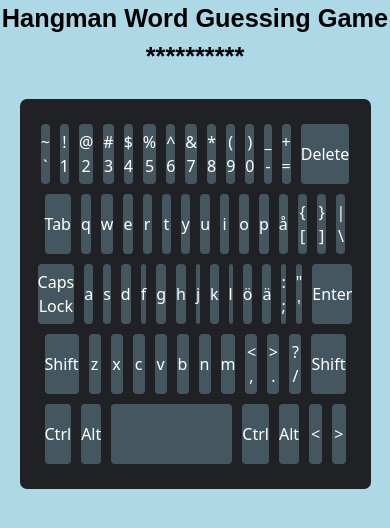
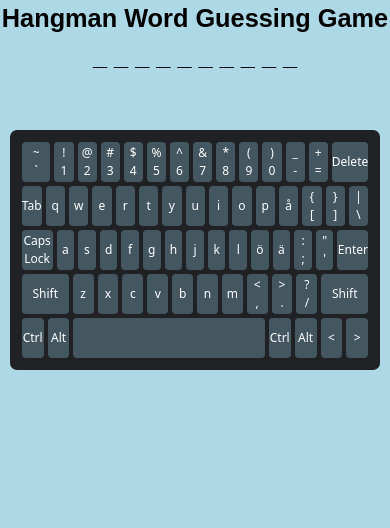
Before and after one commit to terojleinonen/nextjs-hangmangame, a Next.js app: page / in a window 390 px wide. Shown: the top 528 px of the page. Built offline with nearby package versions, Linux system fonts and the light colour scheme.

Commit message:
made app more responsive

```diff
--- a/src/app/Home.css
+++ b/src/app/Home.css
@@ -10,17 +10,18 @@ h1 {
     font-size: 26px;
     border-radius: 5px;
   }
+  .game {
+    display: flex;
+    flex-direction: column;
+    align-items: center;
+    max-width: 1400px;
+    margin: 0 auto;
+  }
   .gamearea {
     display: flex;
     flex-direction: row;
     justify-content: space-between;
-    height: 100vh;
-  }
-  .game {
-    display: flex;
-    flex-direction: column;
-    align-items: center;
-    width: 100%;
+    height: 100%;
   }
   @media screen and (max-width: 1024px) {
     h1 {
@@ -29,7 +30,7 @@ h1 {
     .gamearea {
       flex-direction: column;
       height: 70vh;
-      width: 100%;
+      width: 95vw;
     }
 
   }
--- a/src/app/Keyboard.css
+++ b/src/app/Keyboard.css
@@ -75,3 +75,108 @@
 .row:nth-child(5) .key:nth-child(3){
     width: 550px;
 }
+
+@media screen and (max-width: 1024px) {
+    .key {
+        width: 40px;
+        height: 40px;
+        font-size: 12px;
+    }
+    .row:first-child .key:first-child{
+        width: 60px;
+    }
+    .row:first-child .key:last-child{
+        width: 60px;
+    }
+    .row:nth-child(3) .key:first-child{
+        width: 70px;
+    }
+    .row:nth-child(3) .key:last-child{
+        width: 70px;
+    }
+    .row:nth-child(4) .key:first-child{
+        width: 90px;
+    }
+    .row:nth-child(4) .key:last-child{
+        width: 90px;
+    }
+    .row:nth-child(5) .key:nth-child(3){
+        width: 350px;
+    }
+    .keyboard {
+        height: 40vh;
+    }
+    .keyboardcontainer {
+        width: 100%;
+        margin-top: 10px;
+    }
+    .container {
+        padding: 10px 10px;
+    }
+    .row {
+        width: 100%;
+        justify-content: center;
+        align-items: center;
+    }
+    .key {
+        margin: 2px;
+    }
+    .key:hover{
+        background-color: #3c4d56;
+    }
+    .key:active{
+        background-color: #3c4d56;
+    }
+    .key:focus{
+        background-color: #3c4d56;
+    }
+    .key:focus-visible{
+        background-color: #3c4d56;
+    }
+    .key:focus-within{
+        background-color: #3c4d56;
+    }
+    .key:focus-within-visible{
+        background-color: #3c4d56;
+    }
+    .key:focus-visible{
+        background-color: #3c4d56;
+    }
+    .key:focus-visible{
+        background-color: #3c4d56;
+    }
+    .key:focus-within{
+        background-color: #3c4d56;
+    }
+    .key:focus-within-visible{
+        background-color: #3c4d56;
+    }
+    .key:focus-visible{
+        background-color: #3c4d56;
+    }
+    .key:focus-within{
+        background-color: #3c4d56;
+    }
+    .key:focus-within-visible{
+        background-color: #3c4d56;
+    }
+    .key:focus-visible{
+        background-color: #3c4d56;
+    }
+    .key:focus-within{
+        background-color: #3c4d56;
+    }
+    .key:focus-within-visible{
+        background-color: #3c4d56;
+    }
+    .key:focus-visible{
+        background-color: #3c4d56;
+    }
+    .key:focus-within{
+        background-color: #3c4d56;
+    }
+    .key:focus-within-visible{
+        background-color: #3c4d56;
+    }
+
+}
--- a/src/app/ShowWord.js
+++ b/src/app/ShowWord.js
@@ -1,7 +1,7 @@
 const ShowWord = ({toGuessChars,guessedChars}) => {
 
 
-    let SecretWord = toGuessChars.map((letter) => (guessedChars.includes(letter)? letter: "*"));
+    let SecretWord = toGuessChars.map((letter) => (guessedChars.includes(letter)? letter: "_ "));
 
     return (
         <div key={SecretWord.join("")}>
```
